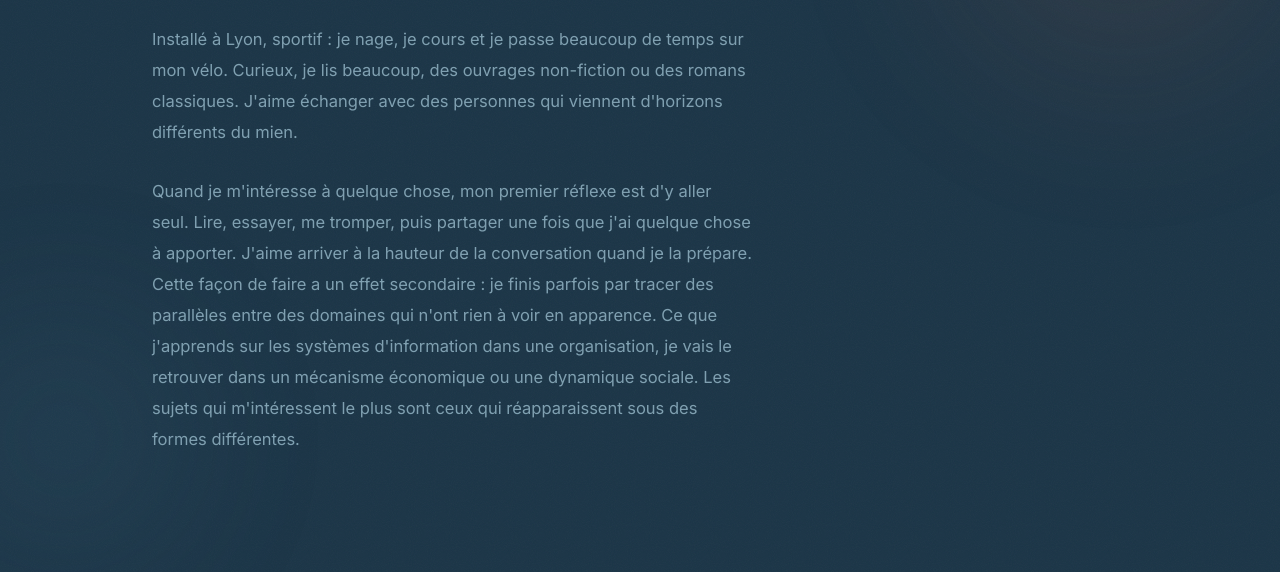
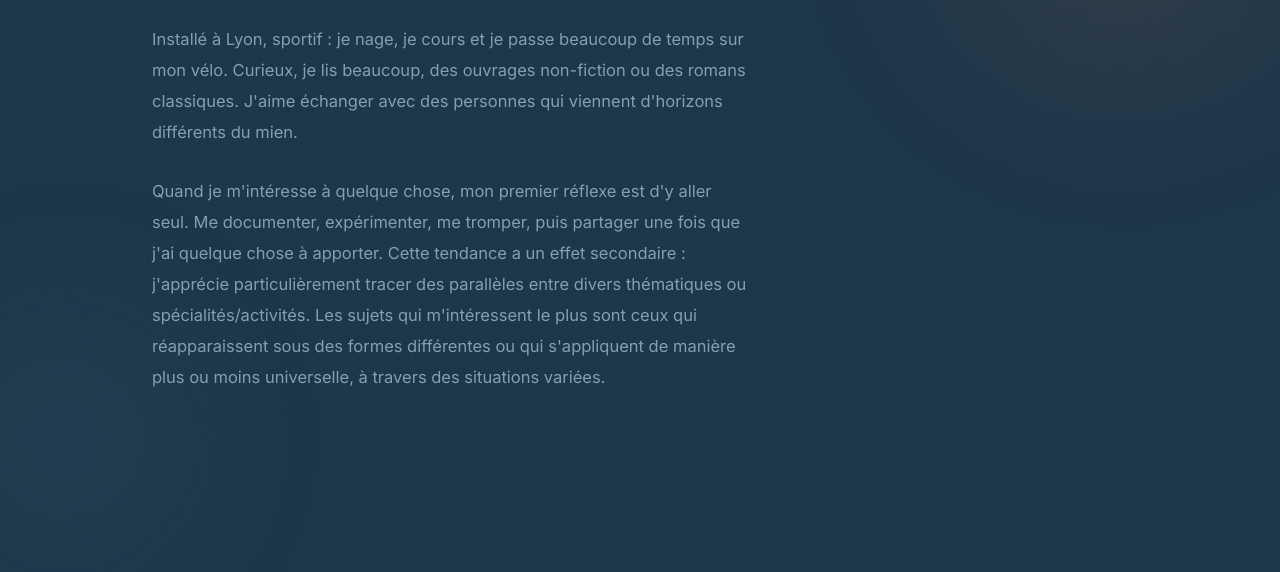
Before and after one commit to wbntn/portfolio, a plain HTML site: page about.html in a window 1280 px wide. Shown: the part 228-800 px from the top of the page. Drawn offline with Linux system fonts and the light colour scheme; a script that the page names is missing.

Commit message:
Reformule le deuxieme paragraphe de l'intro A propos

```diff
--- a/about.html
+++ b/about.html
@@ -68,7 +68,7 @@
 
         <div class="about-body reveal" style="--d:.08s">
           <p>Installé à Lyon, sportif : je nage, je cours et je passe beaucoup de temps sur mon vélo. Curieux, je lis beaucoup, des ouvrages non-fiction ou des romans classiques. J'aime échanger avec des personnes qui viennent d'horizons différents du mien.</p>
-          <p>Quand je m'intéresse à quelque chose, mon premier réflexe est d'y aller seul. Lire, essayer, me tromper, puis partager une fois que j'ai quelque chose à apporter. J'aime arriver à la hauteur de la conversation quand je la prépare. Cette façon de faire a un effet secondaire : je finis parfois par tracer des parallèles entre des domaines qui n'ont rien à voir en apparence. Ce que j'apprends sur les systèmes d'information dans une organisation, je vais le retrouver dans un mécanisme économique ou une dynamique sociale. Les sujets qui m'intéressent le plus sont ceux qui réapparaissent sous des formes différentes.</p>
+          <p>Quand je m'intéresse à quelque chose, mon premier réflexe est d'y aller seul. Me documenter, expérimenter, me tromper, puis partager une fois que j'ai quelque chose à apporter. Cette tendance a un effet secondaire : j'apprécie particulièrement tracer des parallèles entre divers thématiques ou spécialités/activités. Les sujets qui m'intéressent le plus sont ceux qui réapparaissent sous des formes différentes ou qui s'appliquent de manière plus ou moins universelle, à travers des situations variées.</p>
         </div>
       </div>
     </section>
```
